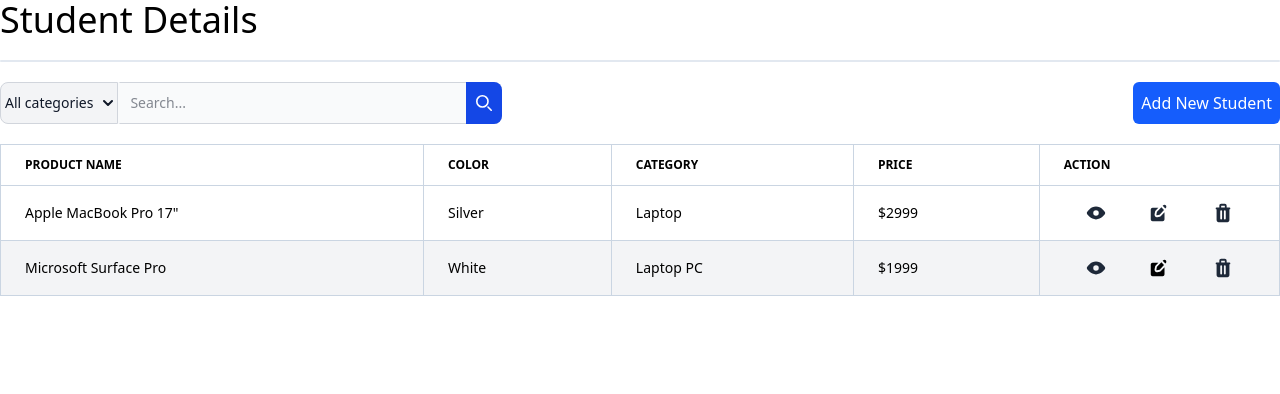
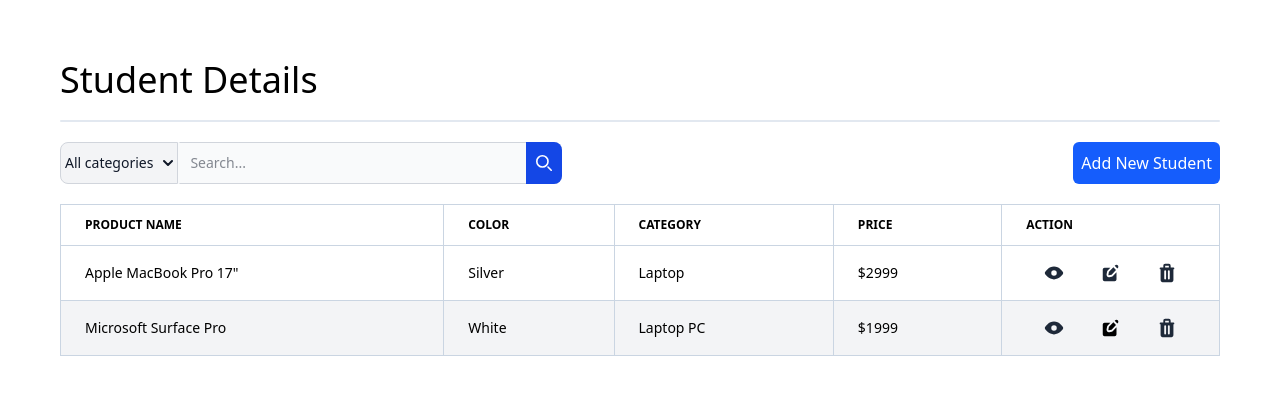
Before and after one commit to Jsep09/studentApp, a React (Vite) app in the folder App/: page / in a window 1280 px wide. Shown: the top 394 px of the page. Built offline with nearby package versions, Linux system fonts and the light colour scheme; the HTML template or start-up script is replaced by a standard one.

Commit message:
Add className StudentList

```diff
--- a/App/src/pages/StudentsList.tsx
+++ b/App/src/pages/StudentsList.tsx
@@ -2,7 +2,7 @@
 import StudentTable from "../components/StudentTable";
 const StudentsList = () => {
   return (
-    <div>
+    <div className="container min-h-screen max-w-7xl m-auto p-15">
       <header>
         <div className="flex justify-between items-center">
           <p className="text-4xl">Student Details</p>
```
